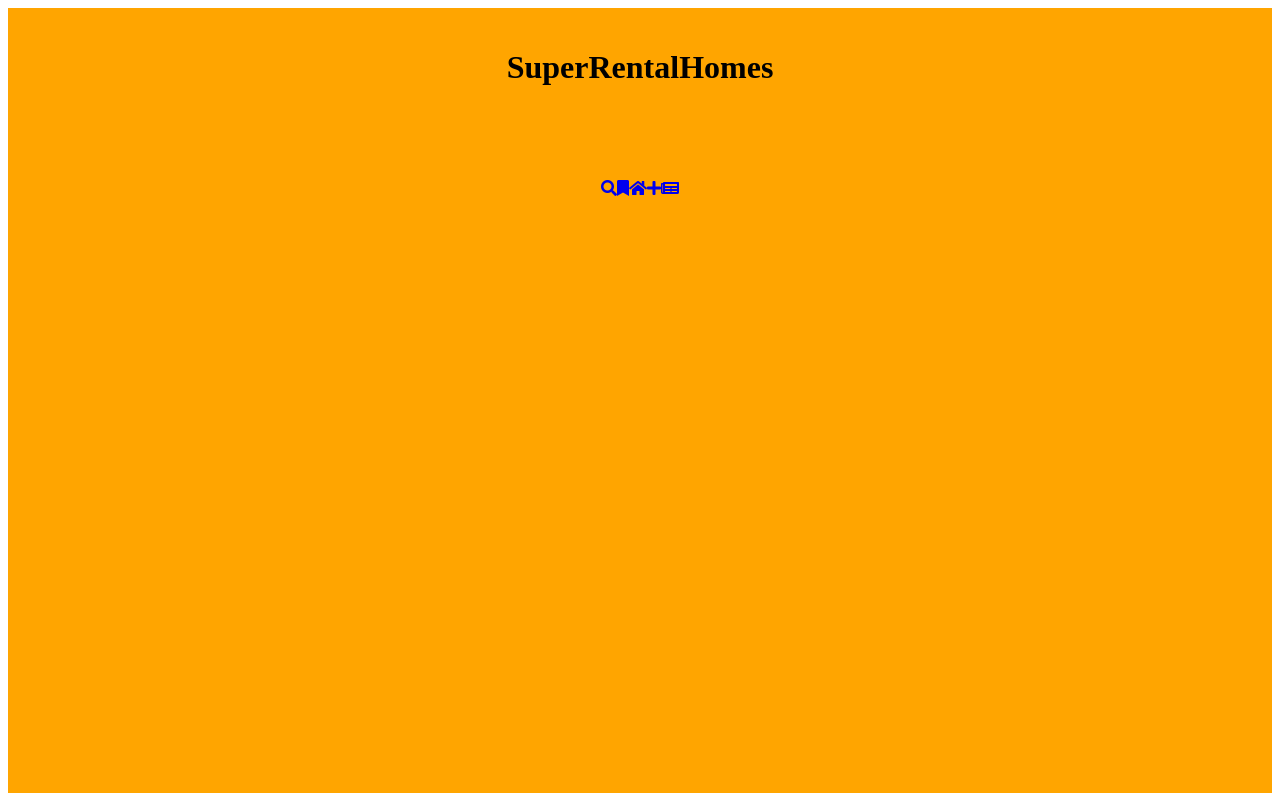
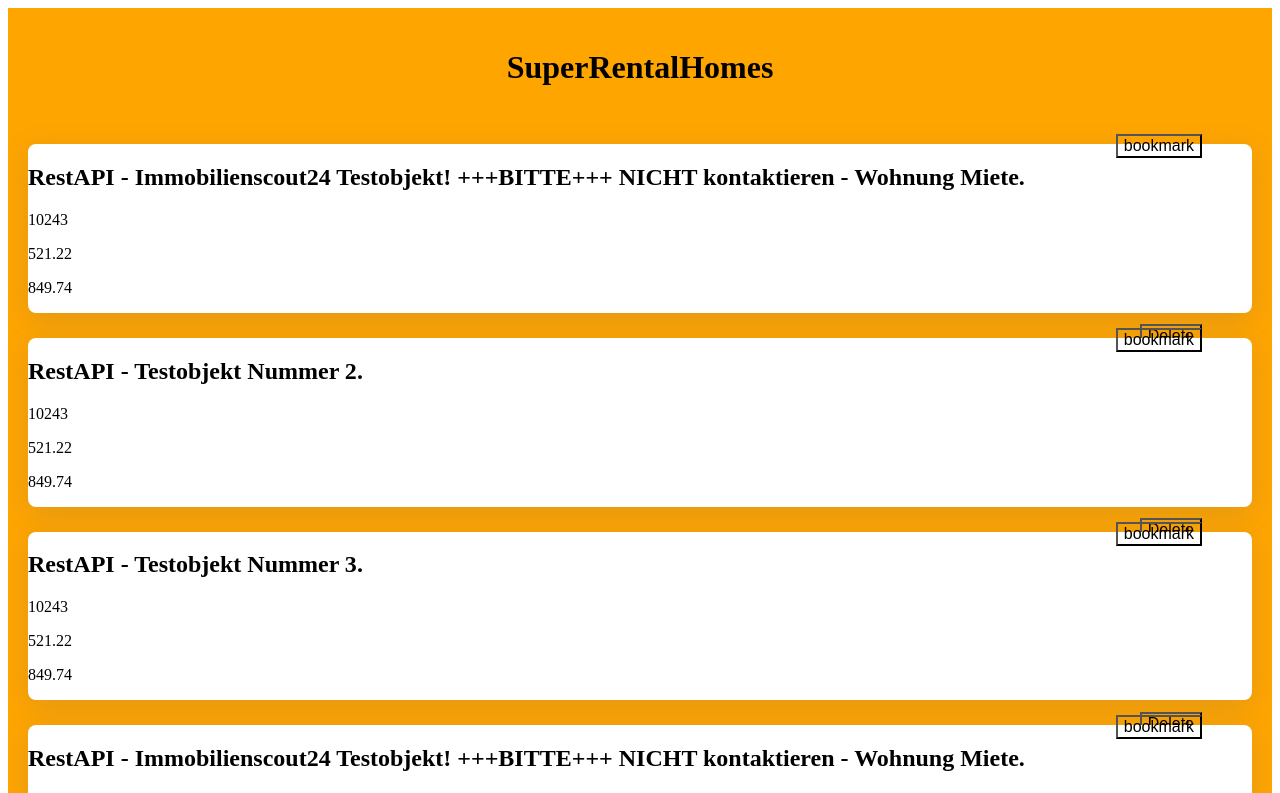
Before and after one commit to Gerrit-Sch/capstone-project, a React (Create React App) app: page /mylistings in a window 1280 px wide. Shown: the top 793 px of the page. Built offline with nearby package versions, Linux system fonts and the light colour scheme.

Commit message:
Try to correct logic

```diff
--- a/package.json
+++ b/package.json
@@ -6,6 +6,7 @@
     "@testing-library/jest-dom": "^5.16.3",
     "@testing-library/react": "^12.1.4",
     "@testing-library/user-event": "^13.5.0",
+    "modal": "^1.2.0",
     "nanoid": "^3.3.2",
     "react": "^17.0.2",
     "react-dom": "^17.0.2",
--- a/src/App.js
+++ b/src/App.js
@@ -15,7 +15,7 @@
     return { ...listing, isBookmarked: false, id: nanoid() };
   });
   const [areaCode, setAreaCode] = useState("");
-  const [data, setData] = useLocalStorage("updatedData", []);
+  const [data, setData] = useLocalStorage("updatedData", updatedData);
 
   console.log(data);
   return (
@@ -33,6 +33,7 @@
               areaCode={areaCode}
               handleBookmarkClick={toggleBookmark}
               data={data}
+              onDeleteListing={handleDeleteListing}
             />
           }
         />
@@ -49,7 +50,11 @@
         <Route
           path="/mylistings"
           element={
-            <MyListingsPage data={data} handleBookmarkClick={toggleBookmark} />
+            <MyListingsPage
+              data={data}
+              handleBookmarkClick={toggleBookmark}
+              onDeleteListing={handleDeleteListing}
+            />
           }
         />
       </Routes>
@@ -92,11 +97,15 @@
     );
   }
 
+  function handleDeleteListing(id) {
+    setData(data.filter((listing) => listing.id !== id));
+  }
+
   function createNewListing(formData) {
     const newListingTest = {
       "realestates.apartmentRent": {
         title: formData.title,
-        postcode: formData.postcode,
+        address: { postcode: formData.postcode },
       },
       baseRent: formData.baseRent,
       livingSpace: formData.livingSpace,
--- a/src/pages/AddPage.js
+++ b/src/pages/AddPage.js
@@ -1,6 +1,5 @@
 import { useNavigate } from "react-router-dom";
 import { useState } from "react";
-import { nanoid } from "nanoid";
 
 export default function AddPage({ onCreateListing }) {
   const navigate = useNavigate();
--- a/src/pages/BookmarkPage.js
+++ b/src/pages/BookmarkPage.js
@@ -1,8 +1,11 @@
-import { CardList } from "./ListingPage";
-import { Listing } from "./ListingPage";
-import { Bookmark } from "./ListingPage";
+import { CardList, Bookmark, Listing } from "./ListingPage";
+import DeleteButton from "./MyListingsPage";
 
-export default function BookmarkPage({ data, handleBookmarkClick }) {
+export default function BookmarkPage({
+  data,
+  handleBookmarkClick,
+  onDeleteListing,
+}) {
   const filteredBookmarkedListings = data.filter(
     (listing) => listing.isBookmarked === true
   );
@@ -27,6 +30,10 @@
                 {listing["realestates.apartmentRent"].address.houseNumber}
               </p>
 
+              <DeleteButton onClick={() => onDeleteListing(listing.id)}>
+                Delete
+              </DeleteButton>
+
               <p>{listing["realestates.apartmentRent"].address.postcode}</p>
               <p>{listing["realestates.apartmentRent"].address.city}</p>
               <p>Base rent: {listing.baseRent} € </p>
--- a/src/pages/ListingPage.js
+++ b/src/pages/ListingPage.js
@@ -1,6 +1,11 @@
 import styled from "styled-components";
-
-export default function ListingPage({ areaCode, handleBookmarkClick, data }) {
+import { DeleteButton } from "./MyListingsPage";
+export default function ListingPage({
+  areaCode,
+  handleBookmarkClick,
+  data,
+  onDeleteListing,
+}) {
   const filteredListings = data.filter(
     (listing) =>
       listing["realestates.apartmentRent"].address.postcode === areaCode
@@ -19,13 +24,11 @@
               >
                 bookmark
               </Bookmark>
-              <p>
-                {listing["realestates.apartmentRent"].address.street}{" "}
-                {listing["realestates.apartmentRent"].address.houseNumber}
-              </p>
+              <p>{listing["realestates.apartmentRent"].address.postcode}</p>
+              <DeleteButton onClick={() => onDeleteListing(listing.id)}>
+                Delete
+              </DeleteButton>
 
-              <p>{listing["realestates.apartmentRent"].address.postcode}</p>
-              <p>{listing["realestates.apartmentRent"].address.city}</p>
               <p>Base rent: {listing.baseRent} € </p>
               <p>Living space: {listing.livingSpace} m2</p>
             </Listing>
--- a/src/pages/MyListingsPage.js
+++ b/src/pages/MyListingsPage.js
@@ -1,23 +1,29 @@
 import { CardList, Listing, Bookmark } from "../pages/ListingPage";
 import styled from "styled-components";
 
-export default function MyListingsPage({ data, handleBookmarkClick }) {
+export default function MyListingsPage({
+  data,
+  handleBookmarkClick,
+  onDeleteListing,
+}) {
   return (
     <CardList>
       {data.map((listing) => (
         <Listing key={listing.id}>
-          <h2>{listing.title}.</h2>
+          <h2>{listing["realestates.apartmentRent"].title}.</h2>
           <Bookmark
             active={listing.isBookmarked}
             onClick={() => handleBookmarkClick(listing.id)}
           >
             bookmark
           </Bookmark>
-          <DeleteButton>Delete</DeleteButton>
-          <p>{listing.postcode}</p>
+          <DeleteButton onClick={() => onDeleteListing(listing.id)}>
+            Delete
+          </DeleteButton>
+
+          <p>{listing["realestates.apartmentRent"].address.postcode}</p>
           <p>{listing.baseRent}</p>
           <p>{listing.livingSpace}</p>
-          <p>{listing.description}</p>
         </Listing>
       ))}
     </CardList>
@@ -30,3 +36,5 @@
   top: 180px;
   background-color: transparent;
 `;
+
+export { DeleteButton };
```
Also changed, not shown: src/components/Listing.js (deleted, +0 -7 lines), 1 other file (tests, documents, lock files or other folders).
